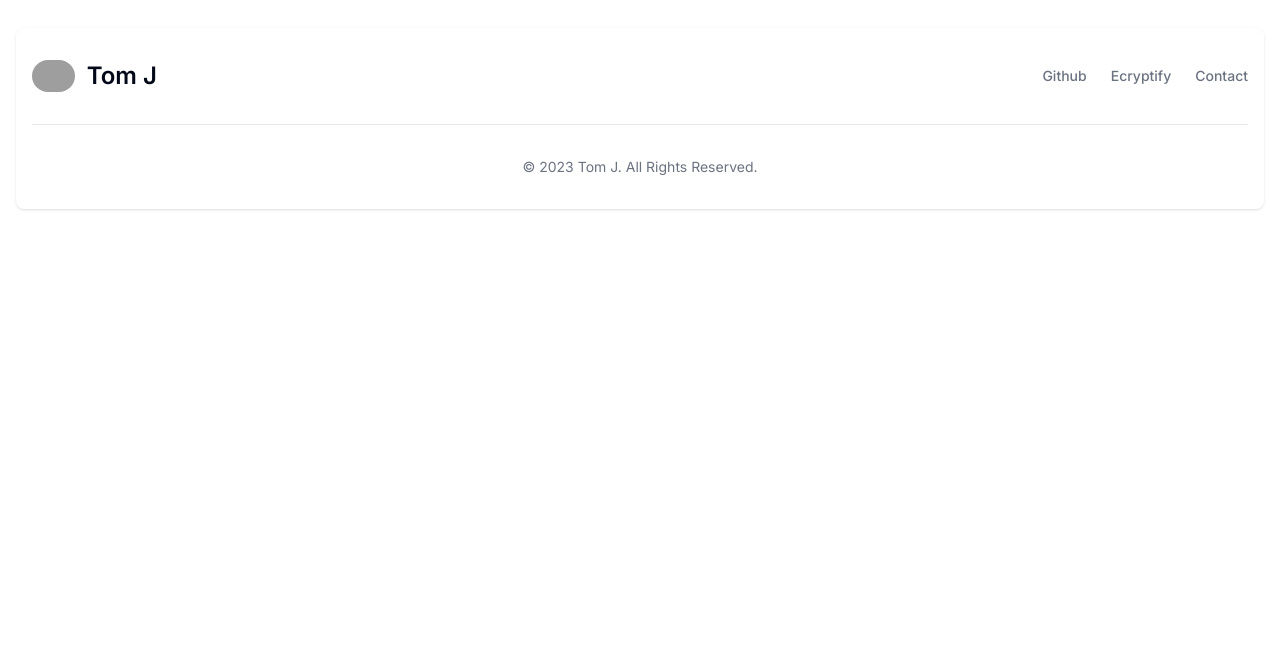
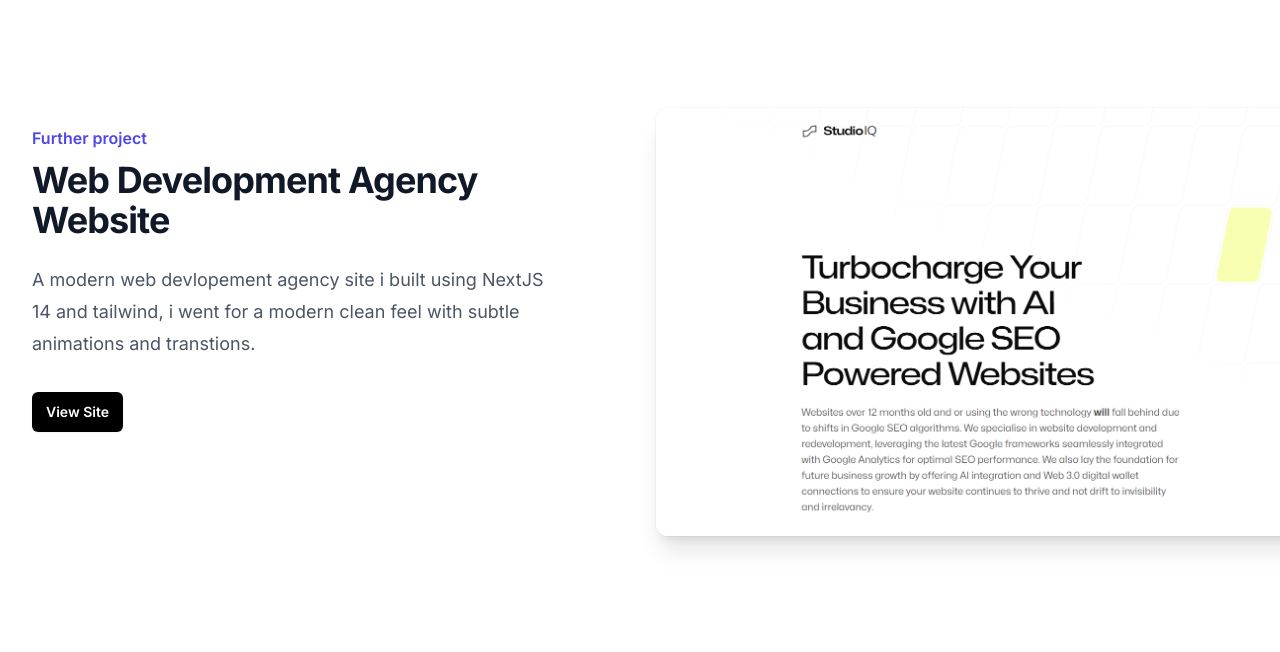
Before and after one commit to ThomasJ0nes/NextJS-Portfolio, a Next.js app: page /portfolio in a window 1280 px wide. Shown: the part 948-1600 px from the top of the page. Before the commit the page ends 1173 px from the top, so only its background shows below. Built offline with nearby package versions, Linux system fonts and the light colour scheme; grey boxes are pictures that could not be loaded.

Commit message:
Further update

```diff
--- a/app/portfolio/page.tsx
+++ b/app/portfolio/page.tsx
@@ -5,7 +5,7 @@ import { motion } from "framer-motion";
 import { StickyScroll } from "@/components/Sticky-Scroll-Reveal";
 import Image from "next/image";
 import Footer from "@/components/footer";
-import { link } from "fs";
+import Link from "next/link";
 
 const content = [
   {
@@ -116,6 +116,45 @@ const page = () => {
       <div className="p-10 mt-10">
         <StickyScroll content={content} />
       </div>
+
+      <div className="overflow-hidden mt-44  py-24 sm:py-32">
+        <div className="mx-auto max-w-7xl px-6 lg:px-8">
+          <div className="mx-auto grid max-w-2xl grid-cols-1 gap-x-8 gap-y-16 sm:gap-y-20 lg:mx-0 lg:max-w-none lg:grid-cols-2 lg:items-start">
+            <div className="lg:pr-4 lg:pt-4">
+              <div className="lg:max-w-lg">
+                <h2 className="text-base font-semibold leading-7 text-indigo-600">
+                  Further project
+                </h2>
+                <p className="mt-2 text-3xl font-bold tracking-tight dark:text-gray-300 text-gray-900 sm:text-4xl">
+                  Web Development Agency Website
+                </p>
+                <p className="mt-6 text-lg leading-8 text-gray-600">
+                  A modern web devlopement agency site i built using NextJS 14
+                  and tailwind, i went for a modern clean feel with subtle
+                  animations and transtions.
+                </p>
+                <div className="mt-8">
+                  <a
+                    href="https://www.studioiq.co.uk/"
+                    className="inline-flex rounded-md dark:bg-white dark:text-black px-3.5 py-2.5 text-sm font-semibold bg-black text-white shadow-sm  focus-visible:outline focus-visible:outline-2 focus-visible:outline-offset-2 focus-visible:outline-indigo-600"
+                  >
+                    View Site
+                  </a>
+                </div>
+              </div>
+            </div>
+
+            <img
+              src="/studioiq-sc.png"
+              alt="Product screenshot"
+              className="w-[48rem] max-w-none rounded-xl shadow-xl ring-1 ring-gray-400/10 sm:w-[57rem] md:-ml-4 lg:ml-0"
+              width={2432}
+              height={1442}
+            />
+          </div>
+        </div>
+      </div>
+
       <div className="mt-56">
         {" "}
         <Footer />
--- a/components/footer.tsx
+++ b/components/footer.tsx
@@ -29,24 +29,16 @@ const Footer = () => {
             </li>
 
             <li>
-              <a
-                href="https://www.ecryptify.com"
-                className="hover:underline me-4 md:me-6"
-              >
-                Ecryptify
-              </a>
-            </li>
-            <li>
-              <a href="#" className="hover:underline">
-                Contact
+              <a href="/portfolio" className="hover:underline me-4 md:me-6">
+                Portfolio
               </a>
             </li>
           </ul>
         </div>
         <hr className="my-6 border-gray-200 sm:mx-auto dark:border-gray-700 lg:my-8" />
         <span className="block text-sm text-gray-500 sm:text-center dark:text-gray-400">
-          © 2023{" "}
-          <a href="https://flowbite.com/" className="hover:underline">
+          © 2024{" "}
+          <a href="/" className="hover:underline">
             Tom J
           </a>
           . All Rights Reserved.
```
Also changed, not shown: public/AI-jobs-sc.png (added), public/studioiq-sc.png (added).
